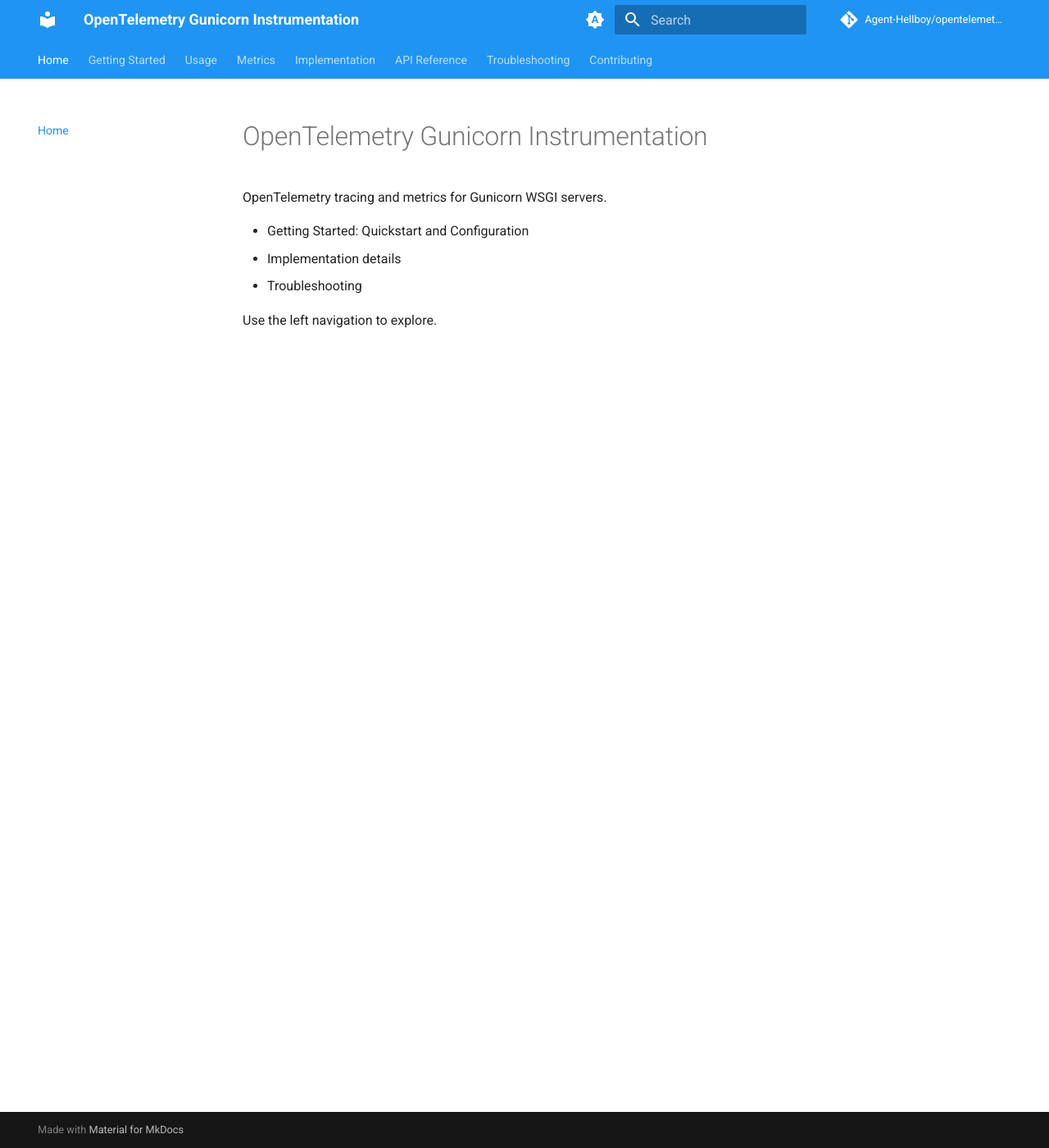
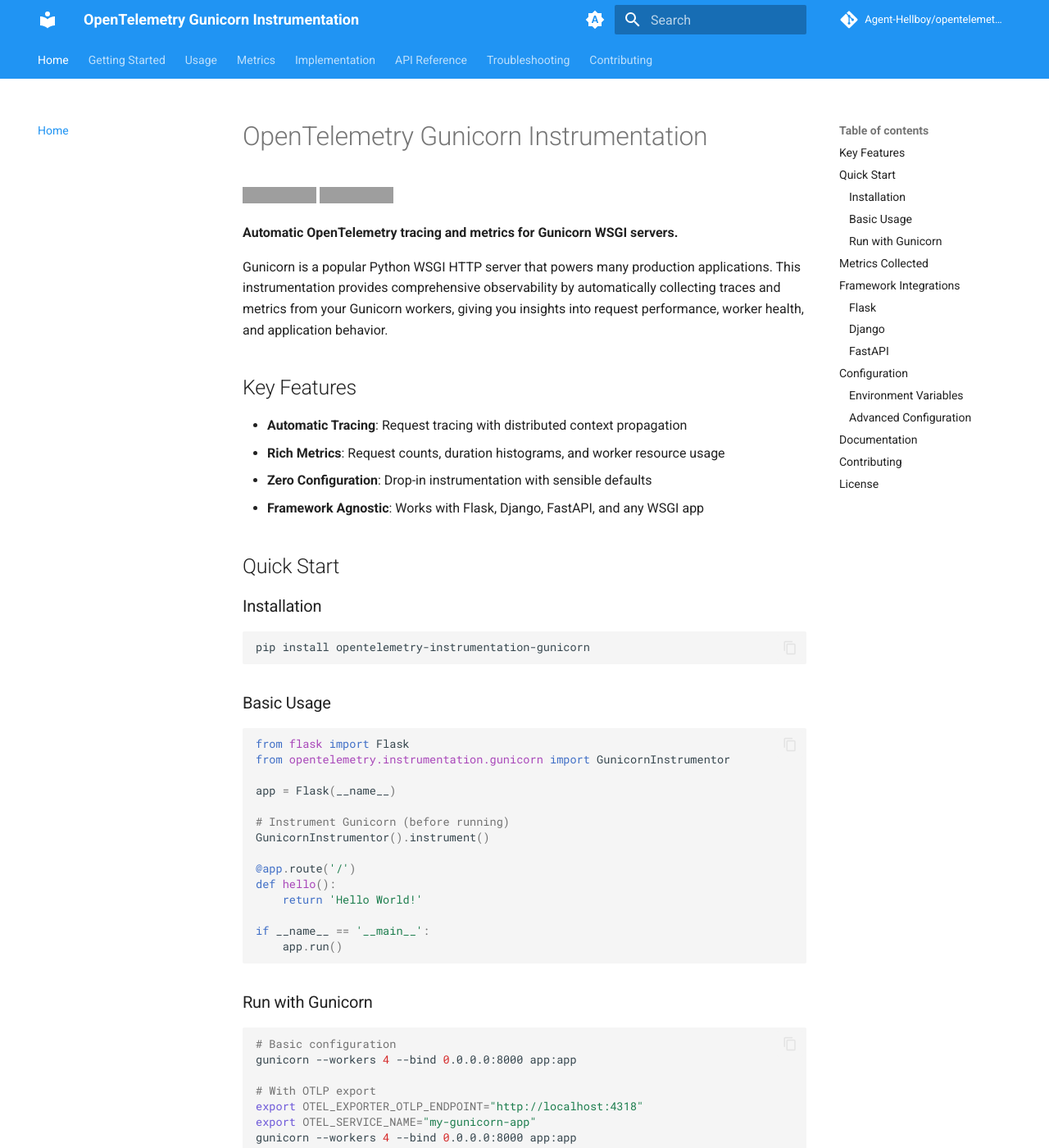
Before and after one commit to Agent-Hellboy/opentelemetry-instrumentation-gunicorn, an MkDocs documentation site: the page built from docs/index.md, in a window 1280 px wide and 1400 px high. Shown: the whole window at 82% size. Built offline with MkDocs 1.6.1 and Material for MkDocs 9.7.7, drawn with Linux system fonts in a browser that asks for light colours; comment, search, counter and statistics services are not loaded; some of the changed text lies outside the part shown; grey boxes are pictures that could not be loaded.

Commit message:
update docs

````diff
--- a/docs/index.md
+++ b/docs/index.md
@@ -1,9 +1,143 @@
 # OpenTelemetry Gunicorn Instrumentation
 
-OpenTelemetry tracing and metrics for Gunicorn WSGI servers.
+[![PyPI version](https://badge.fury.io/py/opentelemetry-instrumentation-gunicorn.svg)](https://pypi.org/project/opentelemetry-instrumentation-gunicorn/)
+[![Python versions](https://img.shields.io/pypi/pyversions/opentelemetry-instrumentation-gunicorn.svg)](https://pypi.org/project/opentelemetry-instrumentation-gunicorn/)
 
-- Getting Started: Quickstart and Configuration
-- Implementation details
-- Troubleshooting
+**Automatic OpenTelemetry tracing and metrics for Gunicorn WSGI servers.**
 
-Use the left navigation to explore.
+Gunicorn is a popular Python WSGI HTTP server that powers many production applications. This instrumentation provides comprehensive observability by automatically collecting traces and metrics from your Gunicorn workers, giving you insights into request performance, worker health, and application behavior.
+
+## Key Features
+
+- **Automatic Tracing**: Request tracing with distributed context propagation
+- **Rich Metrics**: Request counts, duration histograms, and worker resource usage
+- **Zero Configuration**: Drop-in instrumentation with sensible defaults
+- **Framework Agnostic**: Works with Flask, Django, FastAPI, and any WSGI app
+
+
+## Quick Start
+
+### Installation
+
+```bash
+pip install opentelemetry-instrumentation-gunicorn
+```
+
+### Basic Usage
+
+```python
+from flask import Flask
+from opentelemetry.instrumentation.gunicorn import GunicornInstrumentor
+
+app = Flask(__name__)
+
+# Instrument Gunicorn (before running)
+GunicornInstrumentor().instrument()
+
+@app.route('/')
+def hello():
+    return 'Hello World!'
+
+if __name__ == '__main__':
+    app.run()
+```
+
+### Run with Gunicorn
+
+```bash
+# Basic configuration
+gunicorn --workers 4 --bind 0.0.0.0:8000 app:app
+
+# With OTLP export
+export OTEL_EXPORTER_OTLP_ENDPOINT="http://localhost:4318"
+export OTEL_SERVICE_NAME="my-gunicorn-app"
+gunicorn --workers 4 --bind 0.0.0.0:8000 app:app
+```
+
+## Metrics Collected
+
+| Metric | Type | Description |
+|--------|------|-------------|
+| `gunicorn.requests` | Counter | Total HTTP requests handled |
+| `gunicorn.request.duration` | Histogram | Request processing duration |
+| `gunicorn.worker.cpu.percent` | Gauge | Worker CPU usage percentage |
+| `gunicorn.worker.memory.rss` | Gauge | Worker memory usage in bytes |
+
+## Framework Integrations
+
+### Flask
+```python
+from flask import Flask
+from opentelemetry.instrumentation.gunicorn import GunicornInstrumentor
+
+app = Flask(__name__)
+GunicornInstrumentor().instrument()
+
+# Your Flask routes...
+```
+
+### Django
+```python
+# wsgi.py
+import os
+from opentelemetry.instrumentation.gunicorn import GunicornInstrumentor
+
+os.environ.setdefault('DJANGO_SETTINGS_MODULE', 'myproject.settings')
+GunicornInstrumentor().instrument()  # Before Django import
+
+from django.core.wsgi import get_wsgi_application
+application = get_wsgi_application()
+```
+
+### FastAPI
+```python
+from fastapi import FastAPI
+from opentelemetry.instrumentation.gunicorn import GunicornInstrumentor
+
+GunicornInstrumentor().instrument()  # Before FastAPI app creation
+
+app = FastAPI()
+
+# Your FastAPI routes...
+```
+
+## Configuration
+
+### Environment Variables
+
+| Variable | Description | Default |
+|----------|-------------|---------|
+| `OTEL_SERVICE_NAME` | Service name for telemetry | `unknown_service` |
+| `OTEL_GUNICORN_TRACE_WORKERS` | Enable worker metrics | `false` |
+| `OTEL_EXPORTER_OTLP_ENDPOINT` | OTLP collector endpoint | - |
+| `OTEL_TRACES_EXPORTER` | Trace exporter | `console` |
+| `OTEL_METRICS_EXPORTER` | Metrics exporter | `console` |
+
+### Advanced Configuration
+
+```python
+from opentelemetry.instrumentation.gunicorn import GunicornInstrumentor
+
+# Custom configuration
+instrumentor = GunicornInstrumentor()
+instrumentor.instrument(
+    # Custom options can be passed here
+)
+```
+
+## Documentation
+
+- **[Quickstart](quickstart.md)**: Get up and running in 5 minutes
+- **[Configuration](configuration.md)**: Detailed configuration options
+- **[Usage Examples](usage/)**: Framework-specific integration guides
+- **[Metrics](metrics.md)**: Complete metrics reference
+- **[API Reference](api.md)**: Developer API documentation
+- **[Troubleshooting](troubleshooting.md)**: Common issues and solutions
+
+## Contributing
+
+We welcome contributions! See our [contributing guide](contributing.md) for development setup and guidelines.
+
+## License
+
+This project is licensed under the Apache License 2.0 - see the [LICENSE](../LICENSE) file for details.
````
